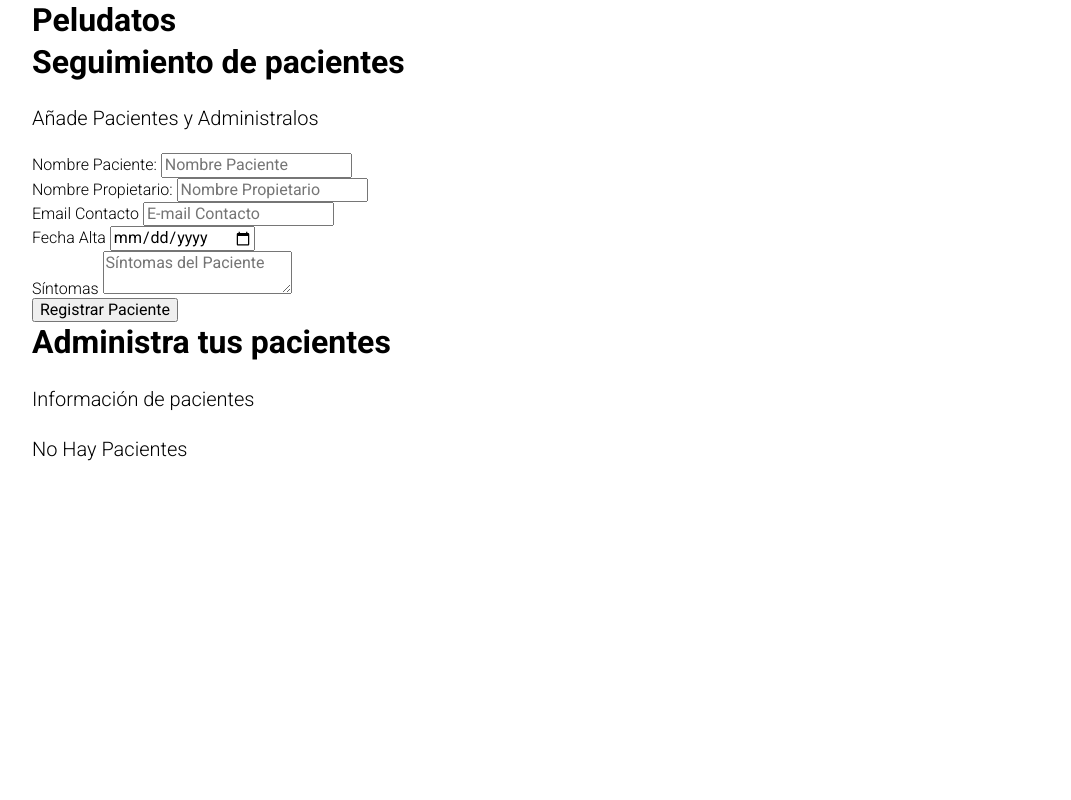
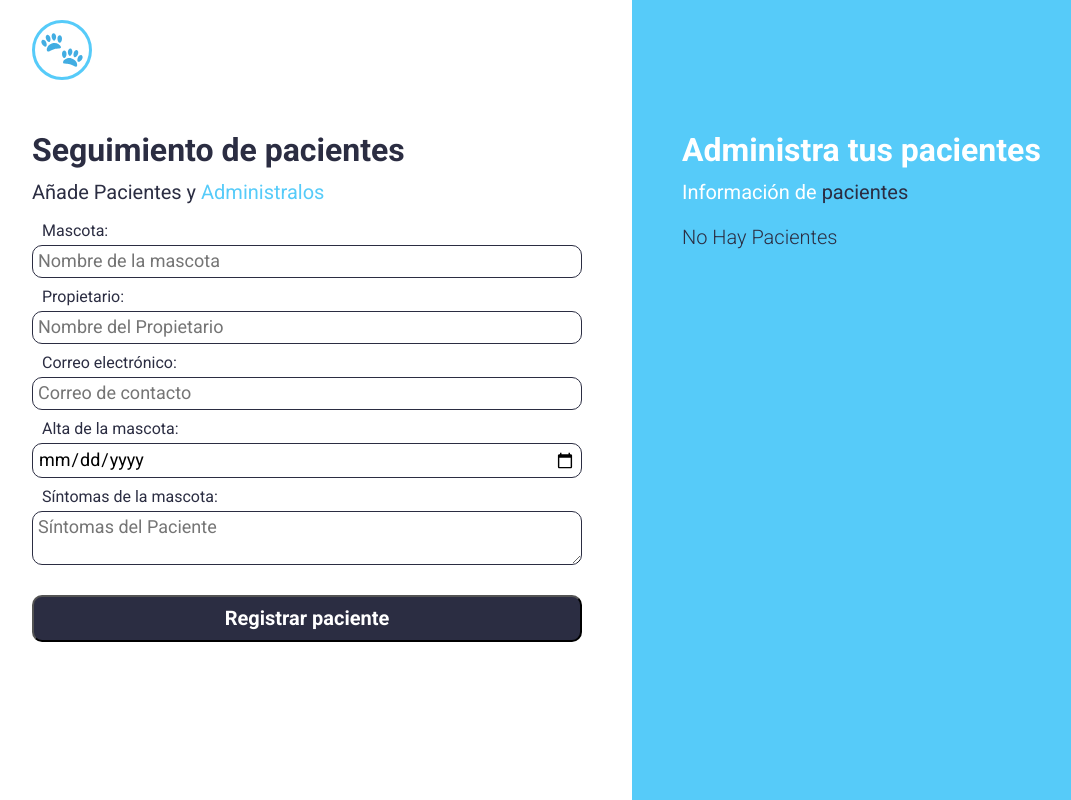
Before and after one commit to ElielM9/Peludatos-AdminVeterinaria, a website: page src/views/index.html in a window 1280 px wide. Shown: the whole page, without its empty margins (8-1079 px from the left). Drawn offline with nearby package versions, Linux system fonts and the light colour scheme; files that its build step writes are made by us from their sources; files whose address does not match are found by name.

Commit message:
Primera parte del diseño finalizada

```diff
--- a/src/scss/base/_base.scss
+++ b/src/scss/base/_base.scss
@@ -1,4 +1,5 @@
 @use "config/variables" as var;
+@use "config/mixins" as mix;
 
 html {
   font-size: 62.5%;
@@ -15,6 +16,19 @@ body {
   font-size: 1.6rem;
   font-family: var.$primary-font;
   font-weight: 300;
+  color: var.$secondary-color;
+  background-image: linear-gradient(
+    to bottom,
+    var.$white 55%,
+    var.$primary-color 55%
+  );
+  @include mix.tablet {
+    background-image: linear-gradient(
+      to right,
+      var.$white 50%,
+      var.$primary-color 50%
+    );
+  }
 }
 
 img {
--- a/src/scss/base/_typography.scss
+++ b/src/scss/base/_typography.scss
@@ -20,15 +20,16 @@ h3 {
 }
 
 [class$="__heading"] {
-  margin: 2rem 0;
+  margin: 0;
 }
 
 a {
   text-decoration: none;
-  color: var.$black;
+  color: var.$secondary-color;
 }
 
 p {
   font-size: 2rem;
   line-height: 1.5;
+  margin: .5rem 0 1.5rem;
 }
--- /dev/null
+++ b/src/scss/components/_form.scss
@@ -0,0 +1,31 @@
+@use "config/variables" as var;
+@use "config/mixins" as mix;
+
+.form {
+  display: grid;
+  gap: 1rem;
+
+  &__field {
+    display: flex;
+    flex-direction: column;
+  }
+
+  &__label {
+    margin: 0 0 0.5rem 1rem;
+    font-weight: 500;
+    font-size: 1.6rem;
+  }
+
+  &__input {
+    outline: none;
+    border: 0.1rem solid var.$secondary-color;
+    border-radius: 1rem;
+    padding: 0.5rem;
+    font-size: 1.8rem;
+    font-weight: 400;
+  }
+
+  &__btn {
+    @include mix.button(var.$secondary-color, var.$white);
+  }
+}
--- a/src/scss/components/_index.scss
+++ b/src/scss/components/_index.scss
@@ -0,0 +1 @@
+@forward "form";
--- a/src/scss/config/_mixins.scss
+++ b/src/scss/config/_mixins.scss
@@ -41,6 +41,12 @@
   gap: $espaciado;
 }
 
+@mixin grid-rows($rows, $espaciado) {
+  display: grid;
+  grid-template-rows: repeat($rows, 1fr);
+  gap: $espaciado;
+}
+
 // Botones
 @mixin button($bgColor, $textColor) {
   margin-top: 2rem;
@@ -59,7 +65,7 @@
   }
 
   @include hover(background-color, 0.3s, ease-in-out) {
-    background-color: darken($bgColor, 10%);
+    background-color: lighten($bgColor, 15%);
     cursor: pointer;
   }
 }
--- a/src/scss/config/_variables.scss
+++ b/src/scss/config/_variables.scss
@@ -8,8 +8,6 @@ $desktopXL: 1280px;
 $primary-font: "Roboto", sans-serif;
 
 // Colors
-$primary-color: #b192f9;
-$secondary-color: #ffa8f6;
-$black: #111;
+$primary-color: #56cbf9;
+$secondary-color: #2b2d42;
 $white: #ffffff;
-$gray: #f5f5f5;
--- a/src/scss/layout/_header.scss
+++ b/src/scss/layout/_header.scss
@@ -0,0 +1,12 @@
+@use "config/variables" as var;
+
+.header {
+  padding: 2rem 0;
+  &__logo {
+    display: block;
+    border: 0.3rem solid var.$primary-color;
+    border-radius: 50%;
+    padding: 0.5rem;
+    width: 6rem;
+  }
+}
--- a/src/scss/layout/_index.scss
+++ b/src/scss/layout/_index.scss
@@ -0,0 +1,4 @@
+@forward "header";
+@forward "main";
+@forward "trackingSection";
+@forward "management";
--- /dev/null
+++ b/src/scss/layout/_main.scss
@@ -0,0 +1,15 @@
+@use "config/variables" as var;
+@use "config/mixins" as mix;
+
+.main {
+  padding: 2rem 0;
+
+  &__grid {
+    @include mix.grid-rows(2, 3rem);
+
+    @include mix.tablet {
+      @include mix.grid(2, 10rem);
+      grid-template-rows: unset;
+    }
+  }
+}
--- /dev/null
+++ b/src/scss/layout/_management.scss
@@ -0,0 +1,19 @@
+@use "config/variables" as var;
+
+.patient-management {
+  padding: 1rem 0;
+
+  &__heading {
+    color: var.$white;
+    font-weight: 700;
+  }
+
+  &__description {
+    font-weight: 500;
+    color: var.$white;
+
+    &--highlight {
+      color: var.$secondary-color;
+    }
+  }
+}
--- /dev/null
+++ b/src/scss/layout/_trackingSection.scss
@@ -0,0 +1,18 @@
+@use "config/variables" as var;
+
+.patient-tracking {
+  padding: 1rem 0;
+
+  &__heading {
+    color: var.$secondary-color;
+    font-weight: 700;
+  }
+
+  &__description {
+    font-weight: 500;
+
+    &--highlight {
+      color: var.$primary-color;
+    }
+  }
+}
--- a/src/views/index.html
+++ b/src/views/index.html
@@ -14,119 +14,107 @@
     <link rel="stylesheet" href="styles/styles.css" />
   </head>
   <body>
-    <header class="header header__container">
-      <h2>Peludatos</h2>
+    <header class="header">
+      <div class="header__container">
+        <a href="index.html" class="header__logo">
+          <img
+            class="header__logo-img"
+            src="./assets/img/icons/logo_icon.svg"
+            alt="Peludatos"
+          />
+        </a>
+      </div>
     </header>
 
-    <main class="main main__container">
-      <div class="md:w-1/2 lg:w-2/5 mx-5">
-        <h2 class="font-black text-3xl text-center">
-          Seguimiento de pacientes
-        </h2>
-        <p class="text-lg mt-5 text-center mb-10">
+    <main class="main">
+      <div class="main__grid main__container">
+        <section class="patient-tracking">
+          <h2 class="patient-tracking__heading">Seguimiento de pacientes</h2>
+          <p class="patient-tracking__description">
             Añade Pacientes y
-          <span class="text-indigo-600 font-bold">Administralos</span>
+            <span class="patient-tracking__description--highlight"
+              >Administralos</span
+            >
           </p>
 
-        <form
-          id="formulario-cita"
-          class="bg-white shadow-md rounded-lg py-10 px-5 mb-10"
-        >
-          <div class="mb-5">
-            <label
-              for="paciente"
-              class="block text-gray-700 uppercase font-bold text-sm"
-            >
-              Nombre Paciente:
+          <form id="form__appointment" class="form">
+            <div class="form__field">
+              <label for="input_patient_name" class="form__label">
+                Mascota:
               </label>
               <input
-              class="border-2 w-full p-2 mt-2 placeholder-gray-400 rounded-md"
+                class="form__input"
                 type="text"
-              id="paciente"
-              placeholder="Nombre Paciente"
-              name="paciente"
+                id="input_patient_name"
+                placeholder="Nombre de la mascota"
+                name="patient_name"
               />
             </div>
 
-          <div class="mb-5">
-            <label
-              for="propietario"
-              class="block text-gray-700 uppercase font-bold text-sm"
-            >
-              Nombre Propietario:
+            <div class="form__field">
+              <label for="input_owner_name" class="form__label">
+                Propietario:
               </label>
               <input
-              class="border-2 w-full p-2 mt-2 placeholder-gray-400 rounded-md"
+                class="form__input"
                 type="text"
-              id="propietario"
-              placeholder="Nombre Propietario"
-              name="propietario"
+                id="input_owner_name"
+                placeholder="Nombre del Propietario"
+                name="owner_name"
               />
             </div>
-          <div class="mb-5">
-            <label
-              for="email"
-              class="block text-gray-700 uppercase font-bold text-sm"
-            >
-              Email Contacto
+            <div class="form__field">
+              <label for="input_contact_email" class="form__label">
+                Correo electrónico:
               </label>
               <input
-              class="border-2 w-full p-2 mt-2 placeholder-gray-400 rounded-md"
+                class="form__input"
                 type="email"
-              id="email"
-              placeholder="E-mail Contacto"
-              name="email"
+                id="input_contact_email"
+                placeholder="Correo de contacto"
+                name="contact_email"
               />
             </div>
 
-          <div class="mb-5">
-            <label
-              for="fecha"
-              class="block text-gray-700 uppercase font-bold text-sm"
-            >
-              Fecha Alta
+            <div class="form__field">
+              <label for="input_registration_date" class="form__label">
+                Alta de la mascota:
               </label>
               <input
-              class="border-2 w-full p-2 mt-2 placeholder-gray-400 rounded-md"
+                class="form__input"
                 type="date"
-              id="fecha"
-              name="fecha"
+                id="input_registration_date"
+                name="registration_date"
               />
             </div>
 
-          <div class="mb-5">
-            <label
-              for="sintomas"
-              class="block text-gray-700 uppercase font-bold text-sm"
-            >
-              Síntomas
+            <div class="form__field">
+              <label for="input_symptoms" class="form__label">
+                Síntomas de la mascota:
               </label>
               <textarea
-              class="border-2 w-full p-2 mt-2 placeholder-gray-400 rounded-md"
-              id="sintomas"
-              name="sintomas"
+                class="form__input form__input--textarea"
+                id="input_symptoms"
+                name="symptoms"
                 placeholder="Síntomas del Paciente"
               ></textarea>
             </div>
 
-          <input
-            type="submit"
-            class="bg-indigo-600 w-full p-3 text-white uppercase font-bold hover:bg-indigo-700 cursor-pointer transition-colors"
-            value="Registrar Paciente"
-          />
+            <input type="submit" class="form__btn" value="Registrar paciente" />
           </form>
-      </div>
-      <div class="md:w-1/2 lg:w-3/5 md:h-screen overflow-y-scroll">
-        <h2 class="font-black text-3xl text-center">
-          Administra tus pacientes
-        </h2>
-        <p class="text-xl mt-5 mb-10 text-center">
+        </section>
+        <section class="patient-management">
+          <h2 class="patient-management__heading">Administra tus pacientes</h2>
+          <p class="patient-management__description">
             Información de
-          <span class="text-indigo-600 font-bold">pacientes</span>
+            <span class="patient-management__description--highlight"
+              >pacientes</span
+            >
           </p>
           <div id="citas">
             <p class="text-xl mt-5 mb-10 text-center">No Hay Pacientes</p>
           </div>
+        </section>
       </div>
     </main>
   </body>
```
Also changed, not shown: public/index.html (+1 -1 lines), public/assets/img/icons/logo_icon.svg (added), public/styles/styles.css, src/assets/img/icons/logo_icon.svg (added), src/scss/components/_buttons.scss (deleted), 2 other files. Lines whose indentation alone changed are shown as unchanged.
